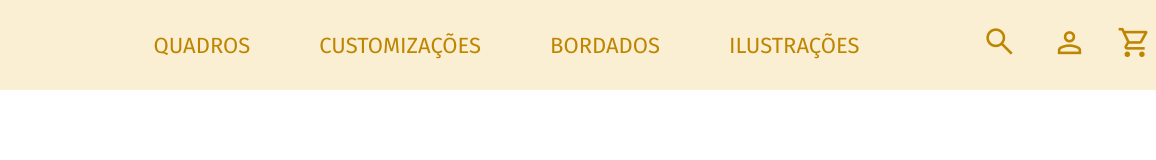
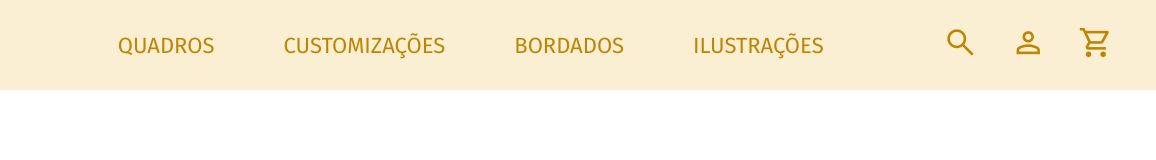
Before and after one commit to esteroli/loja-sara, a plain HTML site: page index.html in a window 1280 px wide. Shown: the full height of the page, 124-1280 px from the left. Drawn offline with nearby package versions, Linux system fonts and the light colour scheme.

Commit message:
Modificações

```diff
--- a/estilos/style.css
+++ b/estilos/style.css
@@ -75,36 +75,35 @@ a.item-nav:hover,
 
 div.icon-nav {
     display: flex;
-}
-
-div.pesquisa-container {
-    display: flex;
-    margin-bottom: 10px;
-    position: relative;
+    justify-content: space-evenly;
+    align-items: center;
+    width: 20%;
+    height: 100%;
+    padding: 10px;
 }
 
 span.material-symbols-outlined{
     color: var(--cor4);
     padding-bottom: 5px;
     font-size: 35px;
-    height: 100%;
 }
-
-span.pesquisa-icon{
-    position: absolute;
-    left: 10px;
-    top: 50%;
-    transform: translateY(-50%);
+.material-symbols-outlined:hover{
     cursor: pointer;
-    padding-top: 3px;
 }
-
+.search-container {
+    display: flex;
+    flex-wrap: nowrap;
+}
 input.pesquisa-input {
     padding-left: 45px;
     height: 32px;
     border: none;
     border-radius: 15px 0 0 15px;
     transition: 0.3s;
+}
+
+.pesquisa-icon.search {
+    position: absolute;
 }
 
 input.pesquisa-input::placeholder{
@@ -131,15 +130,5 @@ button#pesquisa-botao {
 
 input.pesquisa-input.hidden,
 button#pesquisa-botao.hidden {
-    opacity: 0;
+    display: none;
 }
-
-div.login-container {
-    position: relative;
-    padding-left: 80px;
-}
-
-div.carrinho-container {
-    position: relative;
-    padding-left: 30px;
-}
--- a/index.html
+++ b/index.html
@@ -32,13 +32,17 @@
             <div class="icon-nav">
                 <div class="pesquisa-container">
                     <span class="material-symbols-outlined pesquisa-icon">search</span>
-                    <input type="text" id="pesquisa-input" class="pesquisa-input" placeholder="Digite sua pesquisa">
-                    <button type="button" id="pesquisa-botao">Pesquisar</button>
+                    <div class="search-container">
+                        <input type="text" id="pesquisa-input" class="pesquisa-input" placeholder="Digite sua pesquisa">
+                        <button type="button" id="pesquisa-botao">Pesquisar</button>
+
+
+                        <div id="resultados-container">
+
+                        </div>
+                    </div>
                 </div>
 
-                <div id="resultados-container">
-
-                </div>
 
                 <div class="login-container">
                     <a href="login.html">
--- a/script/script.js
+++ b/script/script.js
@@ -14,6 +14,7 @@ pesquisaIcon.addEventListener("click", function(evento) {
     //Exibir barra de pesquisa
     pesquisaInput.style.display = "block";
     pesquisaBotao.style.display = "inline-block"
+    pesquisaIcon.classList.add('search')
 
     evento.stopPropagation(); //Evita que o clique se propague para o documento
 });
@@ -27,6 +28,8 @@ document.addEventListener("click", function() {
     //ocultar barra de pesquisa
     pesquisaInput.style.display = "none"
     pesquisaBotao.style.display = "none"
+    pesquisaIcon.classList.remove('search')
+
 });
 
 //Evitando que o clique na área de pesquisa feche a aba
```
